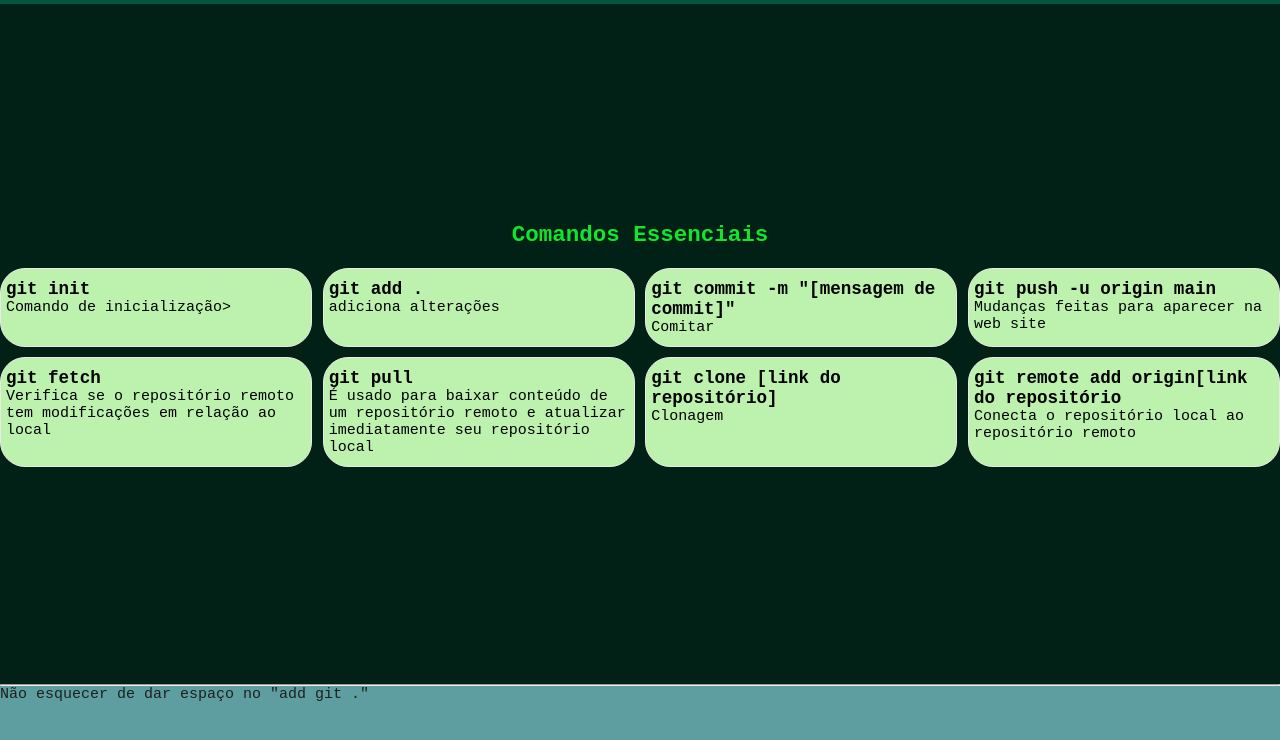
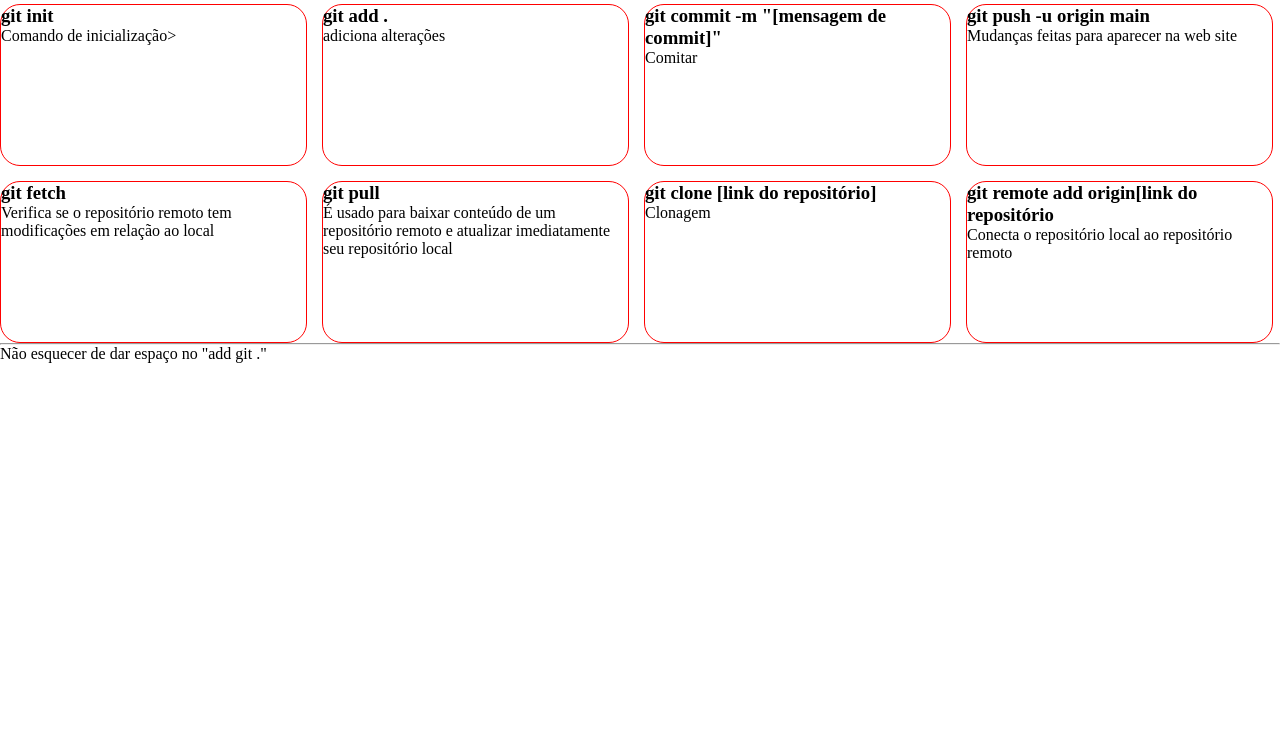
Before and after one commit to raposo177-wq/Guia, a plain HTML site: page index.html in a window 1280 px wide. Shown: the part 60-800 px from the top of the page. Drawn offline with Linux system fonts and the light colour scheme.

Commit message:
Não esquecer os comandos"

```diff
--- a/style.css
+++ b/style.css
@@ -2,74 +2,31 @@
 margin:0px ;
 padding: 0px;
 }
+.grupoComandos{
 
-body{
-    font-family: monospace;
-    background-color: rgb(20, 20, 20);
-    color: rgb(230, 229, 229);
-    font-size: 15px;
+display: flex;
+flex-direction: column;
+gap: 15px
+}
 
-
-}
-header {
-    height:8vh;
-    background-color: rgb(3, 87, 62);
-    color: rgb(17, 230, 45);
-
-
-
-
+.cartaoComando{
+    border: 1px solid greenyellow;
+    border-radius: 20px;
+    width: 85vw;
+    height: 20vh;
 
 }
 
-
-main{
-    height: 85vh;
-    background-color: rgb(1, 32, 22);
-    display: flex;
-    flex-direction: column;
-    margin-block:auto ;
-    align-items: center;
-    justify-content: center;
-    gap: 20px;
-    color: rgb(17, 230, 45);
-
-
-
-}
-
-footer{
-    height: 7vh;
-    background-color: cadetblue;
-    color: rgb(30, 31, 31);
-}
-
-.grupoComandos {
-    display: flex;
+@media screen and (min-width: 768px) {
+  .grupoComandos {
     flex-direction: row;
     flex-wrap: wrap;
-    justify-content: space-between;
-    gap: 10px;
+  }
 
-
+  .cartaoComando {
+    border: 1px solid #ff0000;
+    border-radius: 20px;
+    width: calc(25% - 15px);
+    min-height: fit-content;
+  }
 }
-
-.cartaoComando{
-    width: calc(25% - 20px);
-    border: 1px solid rgb(235, 232, 232);
-    border-radius: 25px;
-    padding: 10px 5px;
-    transition: 150ms;
-    background-color: rgb(188, 241, 174);
-    color: black;
-
-
-}
-.cartaoComando:hover {
-    scale: 102.5%;
-    background-color: cadetblue;
-    transform: translateY(50%);
-    box-shadow: inset; color: brown;
-
-
-}
```
